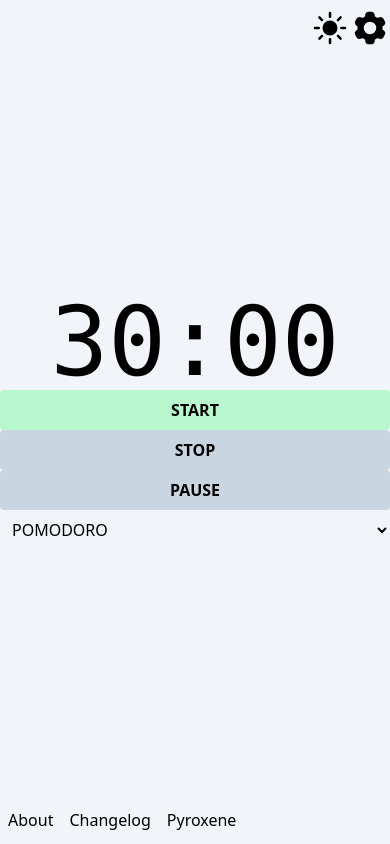
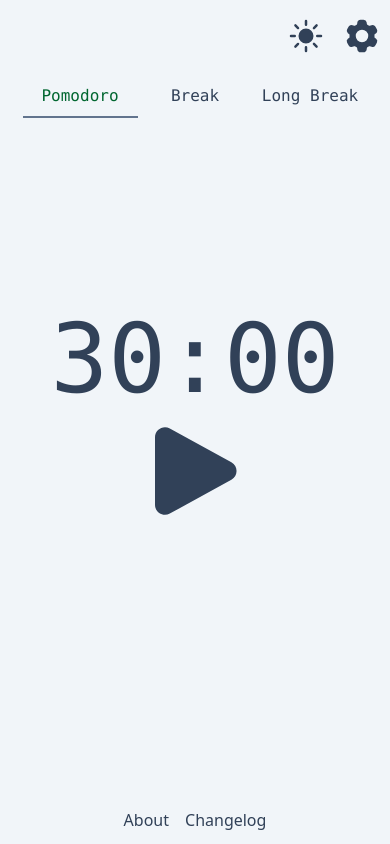
Before and after one commit to pyroxenestudio/pomodoro, a React (Vite) app: page / in a window 390 px wide. Built offline with nearby package versions, Linux system fonts and the light colour scheme.

Commit message:
Feature: new desktop and mobile interface

```diff
--- a/index.html
+++ b/index.html
@@ -7,7 +7,7 @@
     <meta name="viewport" content="width=device-width, initial-scale=1.0" />
     <title>Vite + React + TS</title>
   </head>
-  <body class="bg-slate-100 dark:bg-slate-900">
+  <body class="bg-slate-100 dark:bg-slate-900 text-slate-700 dark:text-slate-300">
     <div id="root"></div>
     <script type="module" src="/src/main.tsx"></script>
   </body>
--- a/src/components/countdown.tsx
+++ b/src/components/countdown.tsx
@@ -1,9 +1,11 @@
-import { ChangeEvent, useContext, useEffect, useMemo, useRef, useState } from "react";
+import { useContext, useMemo, useRef } from "react";
 import useCountDown from "../hooks/useCountDown";
 import { DispatchContext, SettingsContext } from "../store/context";
 import { MODE } from "../store/reducer";
 import Button from "./elements/button";
 import rocket from '../assets/audio/rocket.mp3';
+import { ModeButtons } from "./groups/mode-buttons";
+import { PlayIcon, PauseIcon } from "@heroicons/react/24/solid";
 
 interface IProps {}
 
@@ -46,13 +48,13 @@ const CountDown = function(props: IProps) {
   const timer = useCountDown(minuteByMode, changeMode);
 
   // METHODS
-  function changeMode (manualChange?: React.ChangeEvent<HTMLSelectElement>) {
+  function changeMode (manualChange?: MODE) {
     // Change mode
     if (!timer.isRunning) {
-      if (manualChange) {
+      if (manualChange != undefined) {
         dispatch({
           type: 'mode',
-          payload: Number(manualChange.currentTarget.value)
+          payload: Number(manualChange)
         });
         interval.current = 0;
       } else {
@@ -88,25 +90,25 @@ const CountDown = function(props: IProps) {
   // RENDER VARIABLES
   const min = timer.isRunning ? timer.time?.minutes.toString().padStart(2, '0') : minuteByMode.toString().padStart(2, '0');
   const sec = timer.isRunning ? timer.time?.seconds.toString().padStart(2, '0') : '0'.padStart(2, '0');
+  const startButton = !timer.isRunning || timer.isPause ? <button className='size-32' onClick={!timer.isPause ? timer.start : timer.pause} disabled={timer.isRunning && !timer.isPause}><PlayIcon className='size-32'/></button> : null;
+  const pauseButton = timer.isRunning && !timer.isPause ? <button className='size-32' onClick={timer.pause}><PauseIcon/></button> : null;
+  const stopButton = timer.isRunning ? <Button className='w-30 absolute top-[75px] left-[50%] -translate-x-1/2' variant='danger' onClick={timer.stop}>STOP</Button> : null
 
   return (
     <>
       {/* Percentage Bar */}
-      {timer.isRunning ? <span className='fixed top-0 bg-slate-400 h-2' style={{width: `${timer.time?.percentage}%`}}/> : null}
+      {timer.isRunning ? <span className='fixed top-0 bg-slate-600 dark:bg-slate-300 h-2' style={{width: `${timer.time?.percentage}%`}}/> : null}
+      {/* Mode buttons */}
+      <ModeButtons isRunning={timer.isRunning} active={settings.mode} onChange={changeMode}/>
       {/* Timer */}
       <div id='timer' className='text-8xl font-mono'>
         <span>{min}</span>:<span>{sec}</span>
+        <div>
+          {startButton}
+          {pauseButton}
+        </div>
       </div>
-      {/* Buttons to control Timer */}
-      <Button onClick={timer.start} disabled={timer.isRunning}>START</Button>
-      <Button onClick={timer.stop} variant='danger' disabled={!timer.isRunning}>STOP</Button>
-      <Button onClick={timer.pause} variant='warning' disabled={!timer.isRunning}>{!timer.isPause ? 'PAUSE' : 'UNPAUSE'}</Button>
-      {/* Select Mode */}
-      <select name='selectMode' onChange={changeMode} value={settings.mode} disabled={timer.isRunning} className='p-2'>
-        <option value={MODE.POMODORO}>POMODORO</option>
-        <option value={MODE.BREAK}>BREAK</option>
-        <option value={MODE.LONGBREAK}>LONG BREAK</option>
-      </select>
+      {stopButton}
     </>
   );
 }
--- a/src/components/elements/button.tsx
+++ b/src/components/elements/button.tsx
@@ -1,18 +1,19 @@
 import clsx from "clsx";
+// import { IStyleTheme } from "../../theme";
 
 const buttonStyle = {
   main: 'p-2 rounded-sm font-semibold disabled:bg-slate-300 dark:disabled:bg-slate-500',
   success: {
-    light: 'bg-green-200 active:bg-green-300',
-    dark: 'dark:bg-green-700 dark:active:bg-green-800'
+    light: 'bg-green-200 active:bg-green-300 text-slate-800',
+    dark: 'dark:bg-green-700 dark:active:bg-green-800 dark:text-slate-100'
   },
   danger: {
-    light: 'bg-rose-200 active:bg-rose-300',
-    dark: 'dark:bg-rose-700 dark:active:bg-rose-800'
+    light: 'bg-rose-200 active:bg-rose-300 text-slate-800',
+    dark: 'dark:bg-rose-700 dark:active:bg-rose-800 dark:text-slate-100'
   },
   warning: {
-    light: 'bg-amber-200 active:bg-amber-300',
-    dark: 'dark:bg-amber-700 dark:active:bg-amber-800'
+    light: 'bg-amber-200 active:bg-amber-300 text-slate-800',
+    dark: 'dark:bg-amber-700 dark:active:bg-amber-800 dark:text-slate-100'
   },
   transparent: {
     light: '',
--- a/src/components/elements/color-scheme.tsx
+++ b/src/components/elements/color-scheme.tsx
@@ -44,8 +44,8 @@ export function ColorScheme() {
 
   return (
     <>
-      {colorScheme === COLORSCHEME.dark ? <button onClick={() => changeColorScheme(COLORSCHEME.light)}><MoonIcon className='size-10'/></button> : null}
-      {colorScheme === COLORSCHEME.light ? <button onClick={() => changeColorScheme(COLORSCHEME.dark)}><SunIcon className='size-10'/></button> : null}
+      {colorScheme === COLORSCHEME.dark ? <button className='p-2' onClick={() => changeColorScheme(COLORSCHEME.light)}><MoonIcon className='size-10'/></button> : null}
+      {colorScheme === COLORSCHEME.light ? <button className='p-2' onClick={() => changeColorScheme(COLORSCHEME.dark)}><SunIcon className='size-10'/></button> : null}
       {/* {colorScheme === COLORSCHEME.auto ? (
         <button onClick={changeColorScheme} className='flex relative size-12 justify-center items-center'>
           <SunIcon className='size-6 absolute right-1 top-1'/>
--- a/src/components/groups/footer.tsx
+++ b/src/components/groups/footer.tsx
@@ -3,7 +3,7 @@ import Modal from "../modal";
 
 export function Footer() {
   return (
-    <footer className='h-12 flex justify-start items-center'>
+    <footer className='h-12 flex justify-center items-center'>
       <Modal title='About' icon={<span>About</span>} buttonStyles='p-2'>
         <section>
           This is an open source pomodoro
@@ -19,7 +19,7 @@ export function Footer() {
         <section>
         </section>
       </Modal>
-      <Button variant='transparent' className='!font-normal'><a href='#'>Pyroxene</a></Button>
+      {/* <Button variant='transparent' className='!font-normal'><a href='#'>Pyroxene</a></Button> */}
     </footer>
   )
 }
--- a/src/components/groups/label-input.tsx
+++ b/src/components/groups/label-input.tsx
@@ -2,7 +2,7 @@ import clsx from "clsx";
 
 const labelInputStyle = {
   label: '',
-  input: 'border rounded-sm bg-slate-200 dark:bg-slate-800'
+  input: 'border rounded-sm text-slate-900 bg-slate-200 dark:bg-slate-800 dark:text-slate-100 font-normal'
 }
 
 interface LabelInputProps extends React.InputHTMLAttributes<HTMLInputElement> {
@@ -18,7 +18,7 @@ export default function LabelInput({vertical = true, title, type, ...rest}: Labe
   )
 
   return (
-    <label className='flex flex-col text-left mb-1'>
+    <label className='flex flex-col text-left mb-1 font-semibold'>
       <span>{title}</span>
       <input className={inputStyle} type={type} {...rest}/>
     </label>
--- /dev/null
+++ b/src/components/groups/mode-buttons.tsx
@@ -0,0 +1,31 @@
+// interface ModeButtonsProps {
+
+import clsx from "clsx"
+import { MODE } from "../../store/reducer";
+
+interface ModeButtonsProps {
+  isRunning: boolean;
+  active: MODE | undefined;
+  onChange: (newMode: MODE) => void;
+}
+
+// const ModeButtonsStyles = {
+//   main: ''
+// }
+
+export function ModeButtons({isRunning, active, onChange}: ModeButtonsProps) {
+  const activeClassName = 'border-b-2 text-green-800 dark:text-green-200 font-semibold';
+  const disabledClassName = 'font-thin disabled:border-slate-300';
+
+  const pomodoroStyle = clsx('p-2 border-slate-500 w-[115px]', (MODE.POMODORO === active || !active) && activeClassName, disabledClassName);
+  const breakStyle = clsx('p-2 border-slate-500 w-[115px]', MODE.BREAK === active && activeClassName, disabledClassName);
+  const longBreakStyle = clsx('p-2 border-slate-500 w-[115px]', MODE.LONGBREAK === active && activeClassName, disabledClassName);
+
+  return (
+    <div className='absolute w-full top-0 mt-3 font-mono'>
+      <button className={pomodoroStyle} disabled={isRunning} onClick={() => onChange(MODE.POMODORO)}>Pomodoro</button>
+      <button className={breakStyle} disabled={isRunning} onClick={() => onChange(MODE.BREAK)}>Break</button>
+      <button className={longBreakStyle} disabled={isRunning} onClick={() => onChange(MODE.LONGBREAK)}>Long Break</button>
+    </div>
+  )
+}
--- a/src/components/groups/navbar.tsx
+++ b/src/components/groups/navbar.tsx
@@ -12,6 +12,7 @@ export function NavBar() {
     <div id='navbar' className='min-h-12 pt-2 flex justify-end'>
       <ColorScheme />
       <Modal
+        buttonStyles="p-2"
         title='Settings'
         icon={<Cog6ToothIcon className='size-10'/>}
         hasCallback>
--- a/src/components/settings.tsx
+++ b/src/components/settings.tsx
@@ -1,4 +1,4 @@
-import { useContext, useEffect, useState } from "react";
+import { useContext, useEffect } from "react";
 import { DispatchContext, SettingsContext } from "../store/context";
 import { IStore } from "../store/reducer";
 import LabelInput from "./groups/label-input";
@@ -58,7 +58,7 @@ const AppSettings = function (props: IProps) {
       <LabelInput name='longbreak' title={'Long Break'} type='number' defaultValue={settings?.longBreak}/>
       <LabelInput name='interval' title={'How many breaks before Long Break'} type='number' defaultValue={settings?.interval}/>
       <LabelInput name='volume' title={'Volume'} type='range' defaultValue={settings?.volume} max='100' min='0'/>
-      <Button type='submit'>save</Button>
+      <Button type='submit' className='w-30 mt-3'>Save</Button>
     </form>
   );
 }
--- a/src/theme.ts
+++ b/src/theme.ts
@@ -1,4 +1,4 @@
-export default {
+export const styleTheme = {
   background: {
     level_0: 'bg-slate-100 dark:bg-slate-900',
     level_1: 'bg-slate-200 dark:bg-slate-800',
@@ -7,17 +7,20 @@ export default {
     level_4: 'bg-slate-500'
   },
   padding: {
+    noPadding: '',
     small: 'p-1',
     normal: 'p-2',
     big: 'p-3'
   },
   margin: {
+    noMargin: '',
     small: 'p-1',
     normal: 'p-2',
     big: 'p-3'
   },
   border: {
     radius: {
+      noRadius: '',
       small: 'rounded-sm',
       normal: 'rounded-md',
       big: 'rounded-lg'
@@ -27,6 +30,7 @@ export default {
       normal: 'border-2',
       big: 'border-3'
     },
+  },
   zIndex: {
     level_1: 'z-1',
     level_2: 'z-2',
@@ -34,5 +38,11 @@ export default {
     level_4: 'z-4',
     level_5: 'z-5'
   }
-  },
 }
+export interface IStyleTheme {
+  background?: typeof styleTheme.background;
+  padding?: typeof styleTheme.padding;
+  margin?: typeof styleTheme.margin;
+  border?: typeof styleTheme.border;
+  zIndex?: typeof styleTheme.zIndex;
+}
```
Also changed, not shown: src/components/modal.tsx (+6 -6 lines), src/hooks/useTailwindClassName.ts (added, +8 -0 lines). Lines whose indentation alone changed are shown as unchanged.
